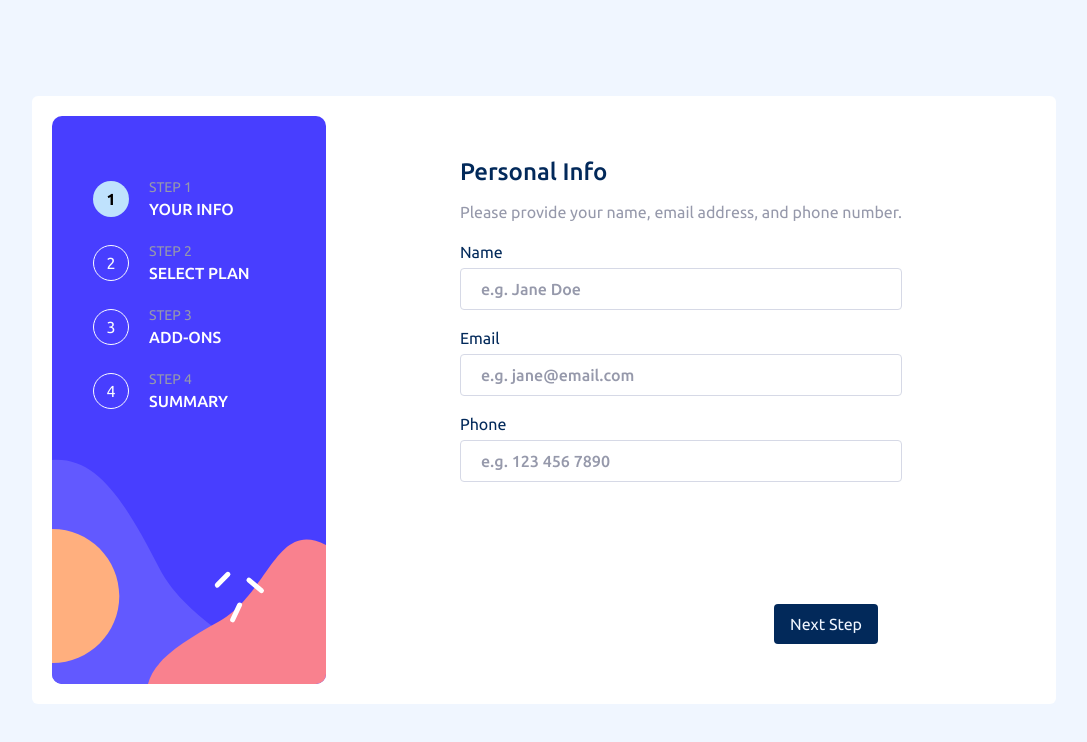
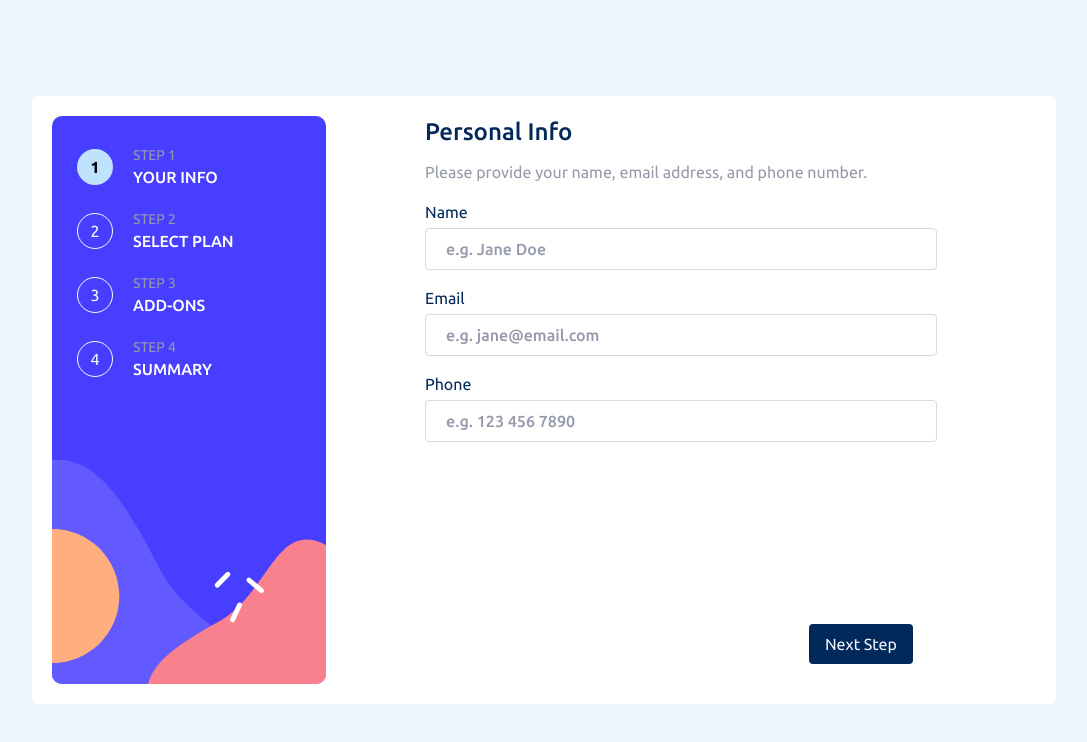
Before and after one commit to FrontendBy-GJ/multi-step-form, a React (Vite) app: page / in a window 1280 px wide. Shown: the top 742 px of the page, without its empty margins (96-1183 px from the left). Built offline with nearby package versions, Linux system fonts and the light colour scheme.

Commit message:
style form (desktop)

```diff
--- a/src/components/Form.tsx
+++ b/src/components/Form.tsx
@@ -18,15 +18,15 @@ const Form = () => {
   ];
 
   return (
-    <div className="bg-neutral-Magnolia md:flex md:h-screen md:items-center md:justify-center md:px-10">
-      <div className="min-h-screen w-full min-w-[375px] bg-neutral-Magnolia pb-24 font-Ubuntu md:flex md:min-h-0 md:max-w-5xl md:rounded-md md:bg-white md:p-5">
+    <div className="bg-neutral-Magnolia lg:flex lg:h-screen lg:items-center lg:justify-center lg:px-10">
+      <div className="min-h-screen w-full min-w-[375px] bg-neutral-Magnolia pb-24 font-Ubuntu lg:flex lg:min-h-0 lg:max-w-5xl lg:justify-between lg:rounded-lg lg:bg-white lg:p-5">
         <div className="relative">
           <picture role="presentation">
-            <source media="(min-width: 768px)" srcSet={desktopBG} />
+            <source media="(min-width: 1024px)" srcSet={desktopBG} />
             <img src={mobileBG} role="presentation" className="h-full w-full" />
           </picture>
 
-          <div className="absolute left-1/2 top-1/3 flex -translate-x-1/2 -translate-y-2/3 justify-center gap-5 md:w-max md:-translate-x-24 md:-translate-y-32 md:flex-col">
+          <div className="absolute left-1/2 top-1/3 flex -translate-x-1/2 -translate-y-2/3 justify-center gap-5 sm:-translate-y-16 lg:w-max lg:-translate-x-28 lg:-translate-y-40 lg:flex-col">
             {formInputs.map((form, index) => (
               <div
                 key={form.title}
@@ -42,7 +42,8 @@ const Form = () => {
                 >
                   {index + 1}
                 </div>
-                <div className="hidden flex-col md:flex">
+
+                <div className="hidden flex-col lg:flex">
                   <span className="text-sm uppercase text-neutral-Cool-gray">
                     Step {index + 1}
                   </span>
@@ -55,15 +56,19 @@ const Form = () => {
           </div>
         </div>
 
-        <main className="mx-auto px-5 md:p-10">
-          <section className="relative mx-auto -mt-20 max-w-xl rounded-lg bg-white p-5 shadow-lg sm:-mt-32 md:m-0 md:flex md:h-full md:flex-col md:p-0 md:shadow-none">
+        <main className="mx-auto w-full max-w-lg px-5 lg:p-0">
+          <section
+            className={`relative -mt-20 h-full w-full max-w-3xl rounded-lg bg-white p-5 shadow-lg sm:-mt-56 md:flex md:flex-col md:shadow-none lg:m-0 lg:p-0 lg:pt-${
+              currentStep !== 3 ? "10" : "0"
+            }`}
+          >
             {canConfirm ? (
-              <div className="flex flex-col items-center gap-5 py-12 text-center">
+              <div className="flex h-full flex-col items-center justify-center gap-5 py-12 text-center">
                 <img src={complete} role="presentation" />
-                <h1 className="text-2xl font-bold text-primary-Marine-blue">
+                <h1 className="text-3xl font-bold text-primary-Marine-blue">
                   Thank you!
                 </h1>
-                <p className="text-neutral-Cool-gray">
+                <p className="text-neutral-Cool-gray lg:px-8">
                   Thanks for confirming your subscription! We hope you have fun
                   using our platform. If you ever need support, please feel free
                   to email us at support@loremgaming.com.
--- a/src/components/SelectPlan.tsx
+++ b/src/components/SelectPlan.tsx
@@ -40,12 +40,14 @@ const SelectPlan = () => {
 
   return (
     <>
+      <div>
         <h1 className="text-2xl font-medium text-primary-Marine-blue">
           Select your plan
         </h1>
         <p className="mt-3 text-neutral-Cool-gray">
           You have the option of monthly or yearly billing.
         </p>
+      </div>
 
       {errors.selectedPlan && (
         <p className="mt-2 text-primary-Strawberry-red">
@@ -54,7 +56,7 @@ const SelectPlan = () => {
       )}
 
       <form noValidate onSubmit={handleSubmit(onSubmit)}>
-        <div className="mt-7 grid grid-rows-3 gap-3">
+        <div className="mt-7 flex flex-col gap-3 lg:flex-row">
           {plans.map((plan, index) => (
             <Controller
               key={plan.name}
@@ -71,15 +73,15 @@ const SelectPlan = () => {
                     onChange(plan.name);
                     handlePlanSelected(plan, planPrices, index);
                   }}
-                  className={`h-24 rounded-lg border-2 border-neutral-Light-gray px-4 text-left ring-offset-2 transition hover:border-primary-Purplish-blue focus:outline-none focus:ring focus:ring-primary-Purplish-blue ${
+                  className={`h-24 rounded-lg border-2 border-neutral-Light-gray px-4 text-left ring-offset-2 transition hover:border-primary-Purplish-blue focus:outline-none focus:ring focus:ring-primary-Purplish-blue lg:h-52 lg:w-full lg:py-8 ${
                     value === plan.name
                       ? "border-primary-Purplish-blue bg-primary-Purplish-blue/5"
                       : ""
                   }`}
                 >
                   <div
-                    className={`flex gap-3 items-${
-                      isYearly ? "start" : "center"
+                    className={`flex gap-3 lg:h-full lg:flex-col lg:justify-between ${
+                      isYearly ? "items-start" : "items-center md:items-start"
                     }`}
                   >
                     <img src={plan.icon} alt={plan.name} />
--- a/src/index.css
+++ b/src/index.css
@@ -10,7 +10,7 @@
 
 @layer components {
   .btn-wrapper {
-    @apply fixed bottom-0 left-0 flex h-20 w-full items-center justify-between bg-white px-6 lg:absolute lg:items-end;
+    @apply fixed bottom-0 left-0 flex h-20 w-full items-center justify-between bg-white px-6 lg:absolute;
   }
 }
 
```
Lines whose indentation alone changed are shown as unchanged.
